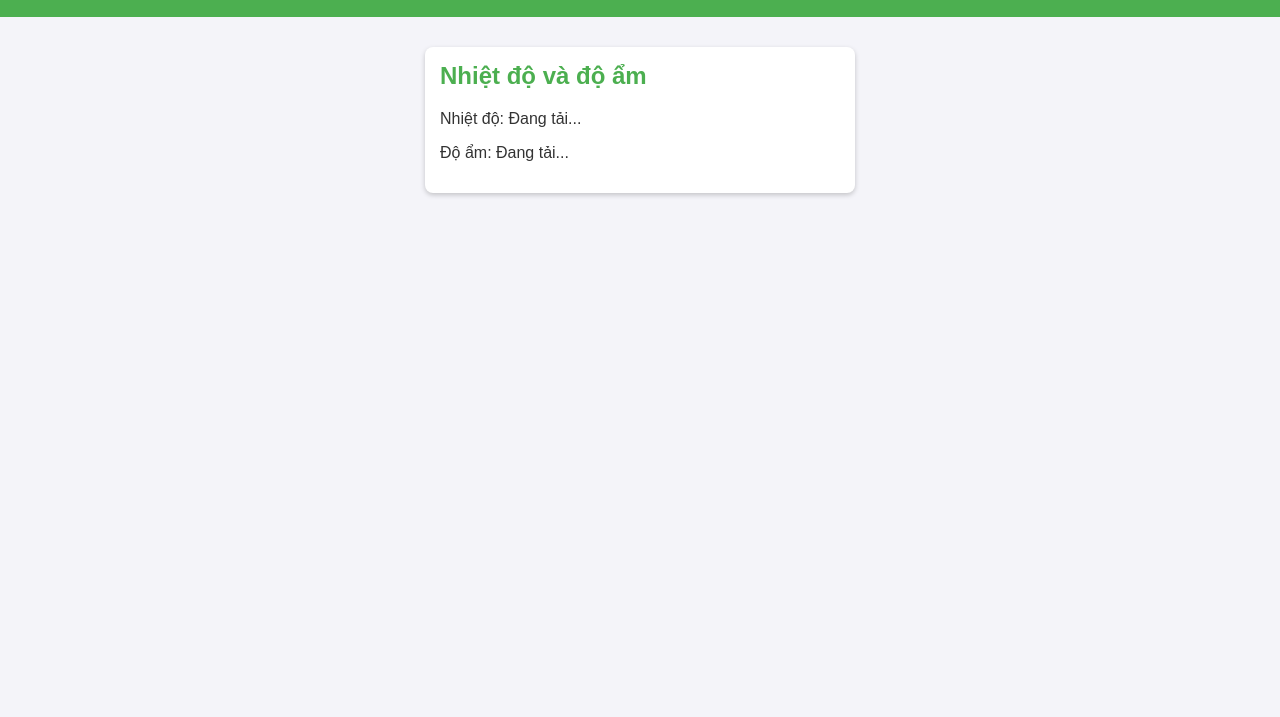
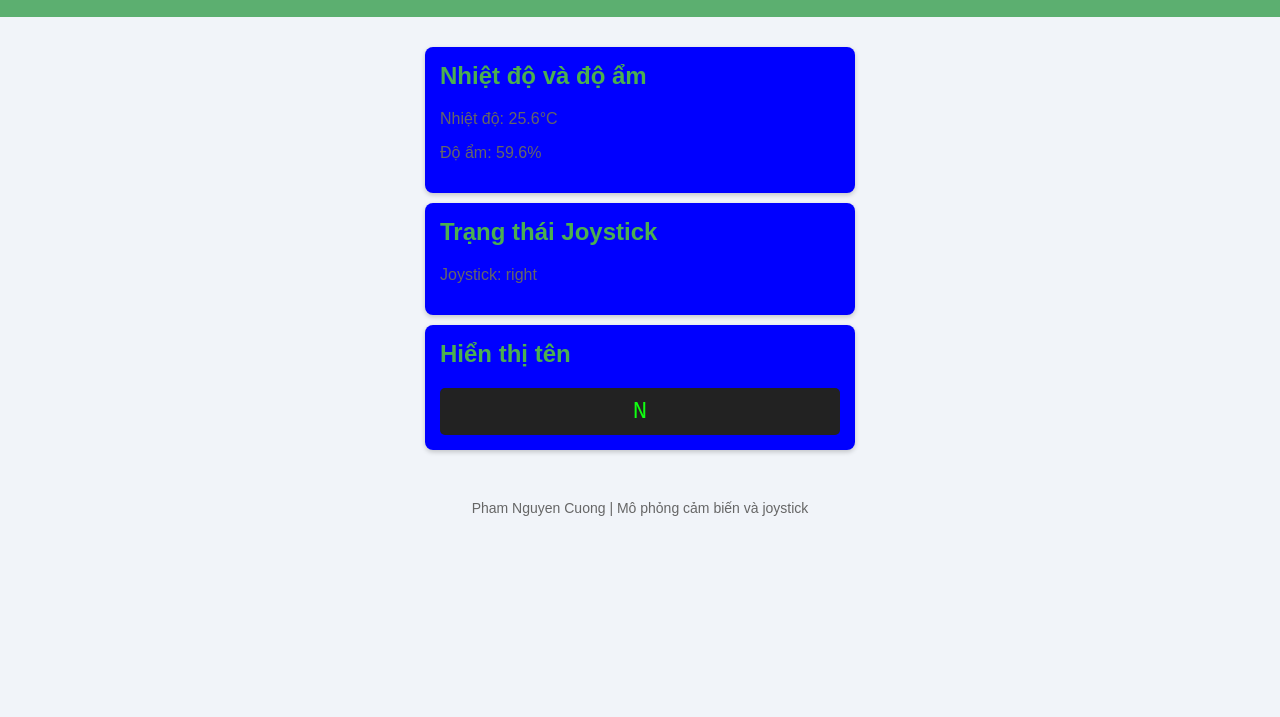
Before and after one commit to cuong24082003/cuong-hehe, a plain HTML site: page index.html in a window 1280 px wide. Shown: the part 83-800 px from the top of the page. Drawn offline with Linux system fonts and the light colour scheme.

Commit message:
Add files via upload

```diff
--- a/index.html
+++ b/index.html
@@ -5,17 +5,18 @@
     <meta name="viewport" content="width=device-width, initial-scale=1.0">
     <title>Mô phỏng cảm biến và joystick</title>
     <style>
+        /* CSS */
         body {
             font-family: Arial, sans-serif;
             margin: 0;
             padding: 0;
-            background-color: #f4f4f9;
-            color: #333;
+            background-color: #f1f4f9;
+            color: #666;
         }
 
         header {
-            background-color: #4caf50;
-            color: white;
+            background-color: #5caf70;
+            color: brown;
             padding: 10px 20px;
             text-align: center;
         }
@@ -25,7 +26,7 @@
         }
 
         .card {
-            background: white;
+            background: blue;
             margin: 10px auto;
             padding: 15px;
             box-shadow: 0 2px 5px rgba(0, 0, 0, 0.2);
@@ -44,7 +45,7 @@
             margin-top: 10px;
             font-size: 24px;
             background: #222;
-            color: #0f0;
+            color: #1f1;
             padding: 10px;
             border-radius: 5px;
         }
@@ -67,4 +68,69 @@
             <p id="humidity">Độ ẩm: Đang tải...</p>
         </div>
 
-        <div
+        <div class="card">
+            <h2>Trạng thái Joystick</h2>
+            <p id="joystick">Đang tải...</p>
+        </div>
+
+        <div class="card">
+            <h2>Hiển thị tên</h2>
+            <div class="led-display" id="led-display">_</div>
+        </div>
+    </main>
+    <footer>
+        <p>Pham Nguyen Cuong | Mô phỏng cảm biến và joystick</p>
+    </footer>
+
+    <script>
+        // JavaScript
+
+        // Mô phỏng dữ liệu nhiệt độ và độ ẩm
+        function getTemperatureAndHumidity() {
+            return {
+                temperature: (20 + Math.random() * 10).toFixed(1), // Nhiệt độ từ 20 - 30
+                humidity: (40 + Math.random() * 20).toFixed(1),    // Độ ẩm từ 40 - 60
+            };
+        }
+
+        // Mô phỏng trạng thái joystick
+        function getJoystickState() {
+            const states = ["up", "down", "left", "right", "center", "neutral"];
+            return states[Math.floor(Math.random() * states.length)];
+        }
+
+        // Mô phỏng hiển thị tên trên LED
+        const nameToDisplay = "PhamNguyenCuong";
+        let currentCharIndex = 0;
+
+        function displayNameOnLED() {
+            const ledDisplay = document.getElementById("led-display");
+// Lấy ký tự hiện tại để hiển thị
+const currentChar = nameToDisplay[currentCharIndex] || " ";
+            ledDisplay.textContent = currentChar;
+
+            // Di chuyển sang ký tự tiếp theo
+            currentCharIndex = (currentCharIndex + 1) % (nameToDisplay.length + 1);
+        }
+
+        // Cập nhật dữ liệu cảm biến và trạng thái joystick
+        function updateData() {
+            const { temperature, humidity } = getTemperatureAndHumidity();
+            const joystickState = getJoystickState();
+
+            document.getElementById("temp").textContent = `Nhiệt độ: ${temperature}°C`;
+            document.getElementById("humidity").textContent = `Độ ẩm: ${humidity}%`;
+            document.getElementById("joystick").textContent = `Joystick: ${joystickState}`;
+        }
+
+        // Hàm chạy định kỳ
+        function runSimulation() {
+            updateData();
+            displayNameOnLED();
+        }
+
+        // Chạy mô phỏng mỗi 1 giây
+        setInterval(runSimulation, 1000);
+    </script>
+</body>
+</html>
```
